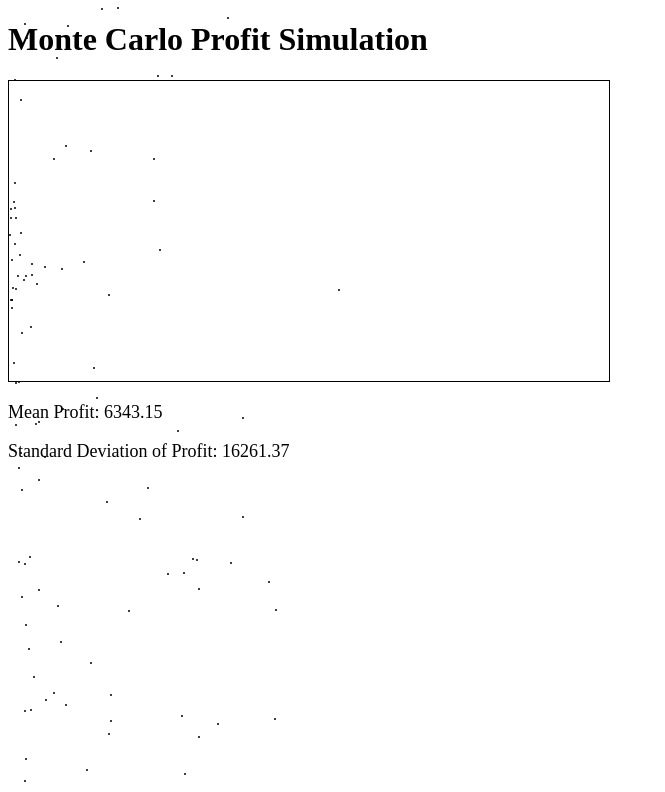
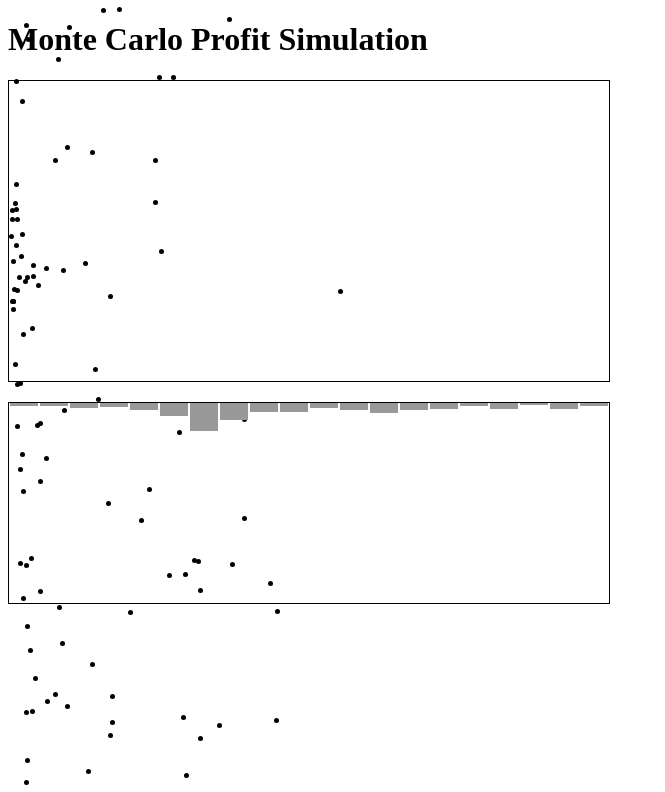
Before and after one commit to StatsRFun/MonteCarloSim, a plain HTML site: page index.html in a window 1280 px wide. Shown: the top 792 px of the page, without its empty margins (0-665 px from the left). Drawn offline with Linux system fonts and the light colour scheme.

Commit message:
Update index.html

```diff
--- a/index.html
+++ b/index.html
@@ -15,14 +15,29 @@
 
     .point {
       position: absolute;
-      width: 2px;
-      height: 2px;
+      width: 5px;
+      height: 5px;
       background-color: #000;
       border-radius: 50%;
     }
 
-    #profit-stats {
-      font-size: 18px;
+    #profit-histogram {
+      width: 600px;
+      height: 200px;
+      border: 1px solid #000;
+      overflow: hidden;
+    }
+
+    #profit-bars {
+      display: flex;
+      position: relative;
+      height: 100%;
+    }
+
+    .bar {
+      flex: 1;
+      background-color: #999;
+      margin: 0 1px;
     }
   </style>
 </head>
@@ -32,29 +47,51 @@
 
   <div id="simulation-container"></div>
 
-  <div id="profit-stats">
-    <p>Mean Profit: <span id="mean-profit">-</span></p>
-    <p>Standard Deviation of Profit: <span id="std-dev-profit">-</span></p>
+  <div id="profit-histogram">
+    <div id="profit-bars"></div>
   </div>
 
   <script>
     const simulationContainer = document.getElementById('simulation-container');
-    const meanProfitElement = document.getElementById('mean-profit');
-    const stdDevProfitElement = document.getElementById('std-dev-profit');
+    const profitHistogram = document.getElementById('profit-histogram');
+    const profitBars = document.getElementById('profit-bars');
 
     let totalSimulations = 0;
     let totalProfit = 0;
     let totalProfitSquared = 0;
+    const profitData = [];
 
     function updateProfitStats() {
       const meanProfit = totalProfit / totalSimulations;
       const stdDevProfit = Math.sqrt(totalProfitSquared / totalSimulations - meanProfit ** 2);
 
-      meanProfitElement.textContent = meanProfit.toFixed(2);
-      stdDevProfitElement.textContent = stdDevProfit.toFixed(2);
+      const binCount = 20;
+      const binWidth = (2 * stdDevProfit) / binCount;
+      const bins = Array.from({ length: binCount }, (_, i) => i * binWidth + meanProfit - stdDevProfit);
+
+      const binCounts = Array(binCount).fill(0);
+
+      profitData.forEach(profit => {
+        const binIndex = Math.floor((profit - (meanProfit - stdDevProfit)) / binWidth);
+        binCounts[binIndex]++;
+      });
+
+      profitBars.innerHTML = '';
+      bins.forEach((bin, index) => {
+        const barHeight = (binCounts[index] / totalSimulations) * 100 + '%';
+        const barElement = document.createElement('div');
+        barElement.className = 'bar';
+        barElement.style.height = barHeight;
+        profitBars.appendChild(barElement);
+      });
     }
 
     function performMonteCarloSimulation() {
+      if (totalSimulations >= 1000) {
+        clearInterval(simulationInterval);
+        return;
+      }
+
       const demand = gaussianRandom(1000, 300);
       const unitRevenue = uniformRandom(100, 150);
       const unitCost = triangularRandom(80, 90, 170);
@@ -67,6 +104,7 @@
       totalSimulations++;
       totalProfit += profit;
       totalProfitSquared += profit ** 2;
+      profitData.push(profit);
 
       const pointElement = document.createElement('div');
       pointElement.className = 'point';
@@ -97,7 +135,7 @@
         : max - Math.sqrt((1 - u) * (max - min) * (max - mode));
     }
 
-    setInterval(performMonteCarloSimulation, 10);
+    const simulationInterval = setInterval(performMonteCarloSimulation, 10);
   </script>
 
 </body>
```
